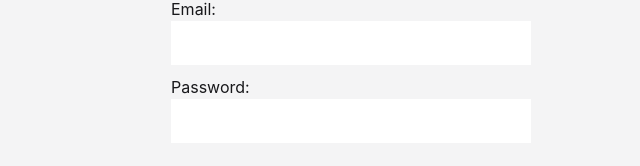
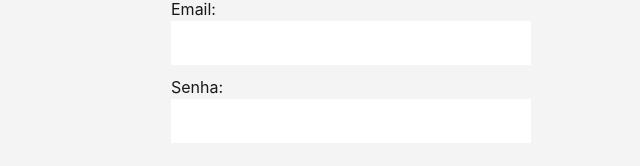
Before and after one commit to pevytor/A3-2024-2-FRONT, a Next.js app: page /login in a window 1280 px wide. Shown: the part 145-311 px from the top of the page, without its empty margins (289-929 px from the left). Built offline with nearby package versions, Linux system fonts and the light colour scheme.

Commit message:
mais uma atualização

```diff
--- a/src/components/login/Login.tsx
+++ b/src/components/login/Login.tsx
@@ -46,7 +46,7 @@ export const Login = () => {
           </div>
 
           <div style={{ marginBottom: '10px' }}>
-            <label htmlFor="password">Password:</label>
+            <label htmlFor="password">Senha:</label>
             <input
               type="password"
               id="password"
```
